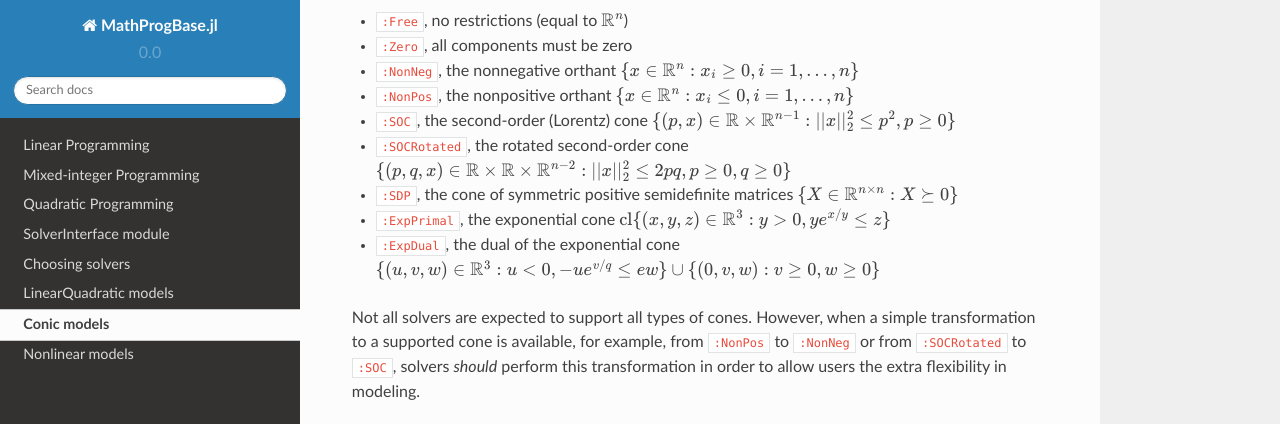
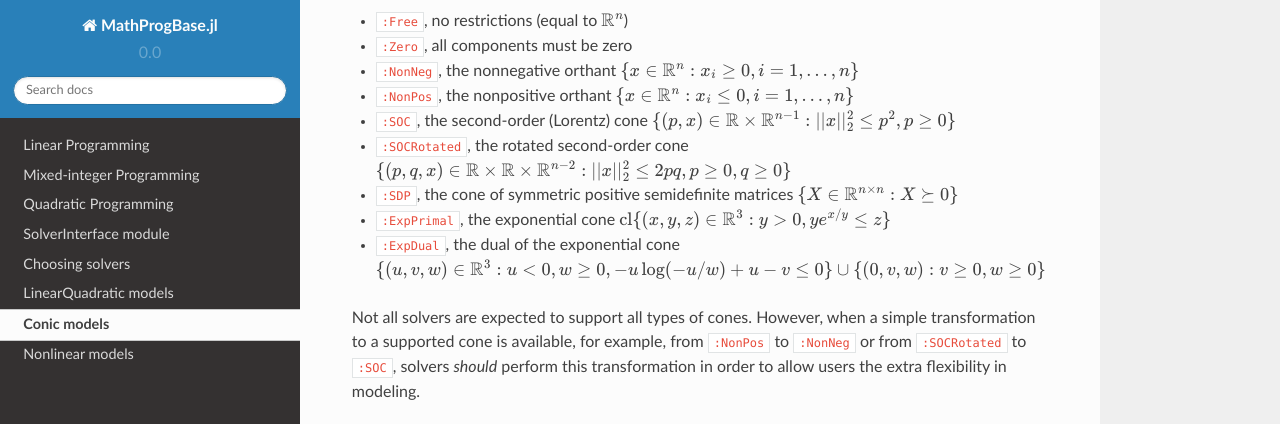
Before and after one commit to JuliaOpt/MathProgBase.jl, a Sphinx documentation site: the page built from doc/conic.rst, in a window 1280 px wide and 900 px high, scrolled down 660 px, cut to the strip 0-424 px from the top of the window. Built offline with Sphinx 7.4.7 and the Read the Docs theme 2.0.0, drawn with Linux system fonts in a browser that asks for light colours.

Commit message:
fixed expDual in docs

```diff
--- a/doc/conic.rst
+++ b/doc/conic.rst
@@ -35,7 +35,7 @@ The recognized cones are:
 - ``:SOCRotated``, the rotated second-order cone :math:`\{(p,q,x) \in \mathbb{R} \times \mathbb{R} \times \mathbb{R}^{n-2} : ||x||_2^2 \leq 2pq, p \geq 0, q \geq 0\}`
 - ``:SDP``, the cone of symmetric positive semidefinite matrices :math:`\{ X \in \mathbb{R}^{n\times n} : X \succeq 0\}`
 - ``:ExpPrimal``, the exponential cone :math:`\operatorname{cl}\{ (x,y,z) \in \mathbb{R}^3 : y > 0, y e^{x/y} \leq z \}`
-- ``:ExpDual``, the dual of the exponential cone :math:`\{ (u,v,w) \in \mathbb{R}^3 : u < 0, -ue^{v/q} \leq ew\} \cup \{(0,v,w) : v \geq 0, w \geq 0\}`
+- ``:ExpDual``, the dual of the exponential cone :math:`\{ (u,v,w) \in \mathbb{R}^3 : u < 0, w \geq 0, -u \log(-u/w) + u - v \leq 0\} \cup \{(0,v,w) : v \geq 0, w \geq 0\}`
 
 Not all solvers are expected to support all types of cones. However, when a simple transformation to a supported cone is available, for example, from ``:NonPos`` to ``:NonNeg`` or from ``:SOCRotated`` to ``:SOC``, solvers *should* perform this transformation in order to allow users the extra flexibility in modeling.
 
```
